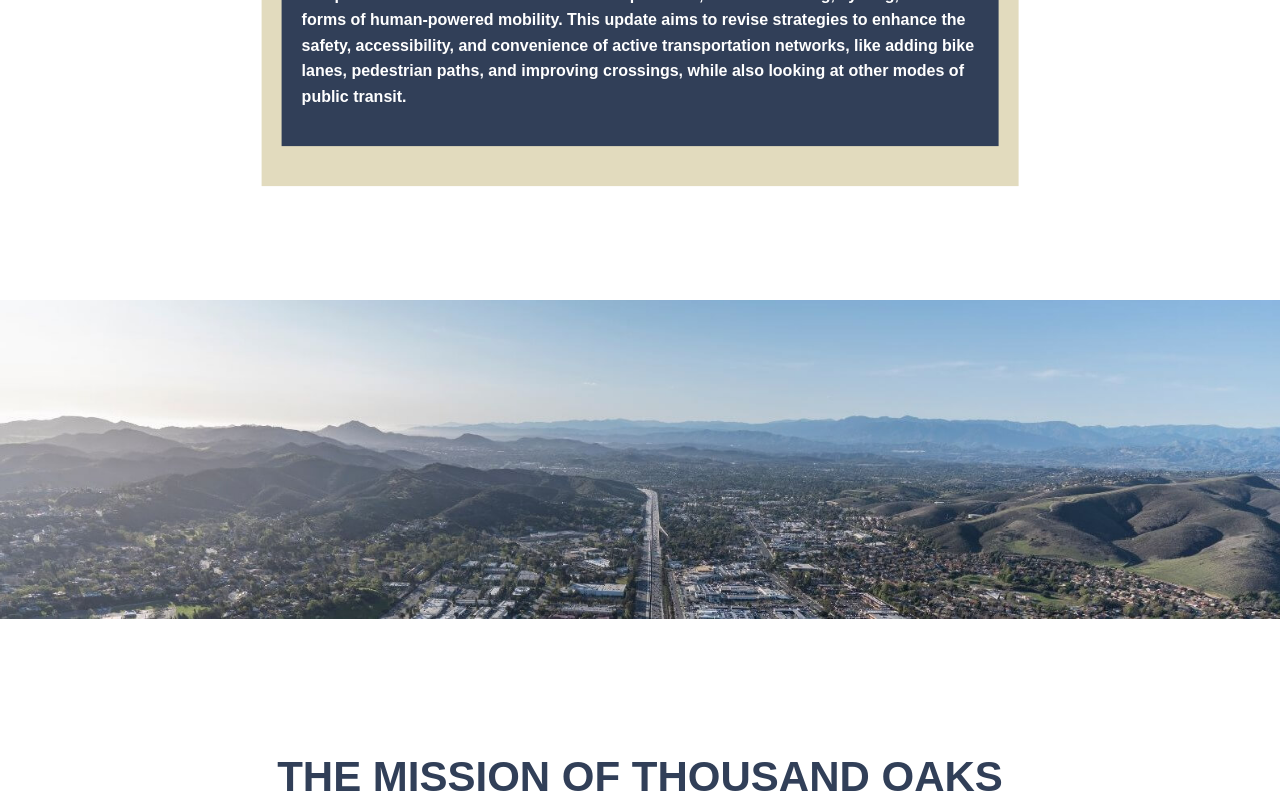
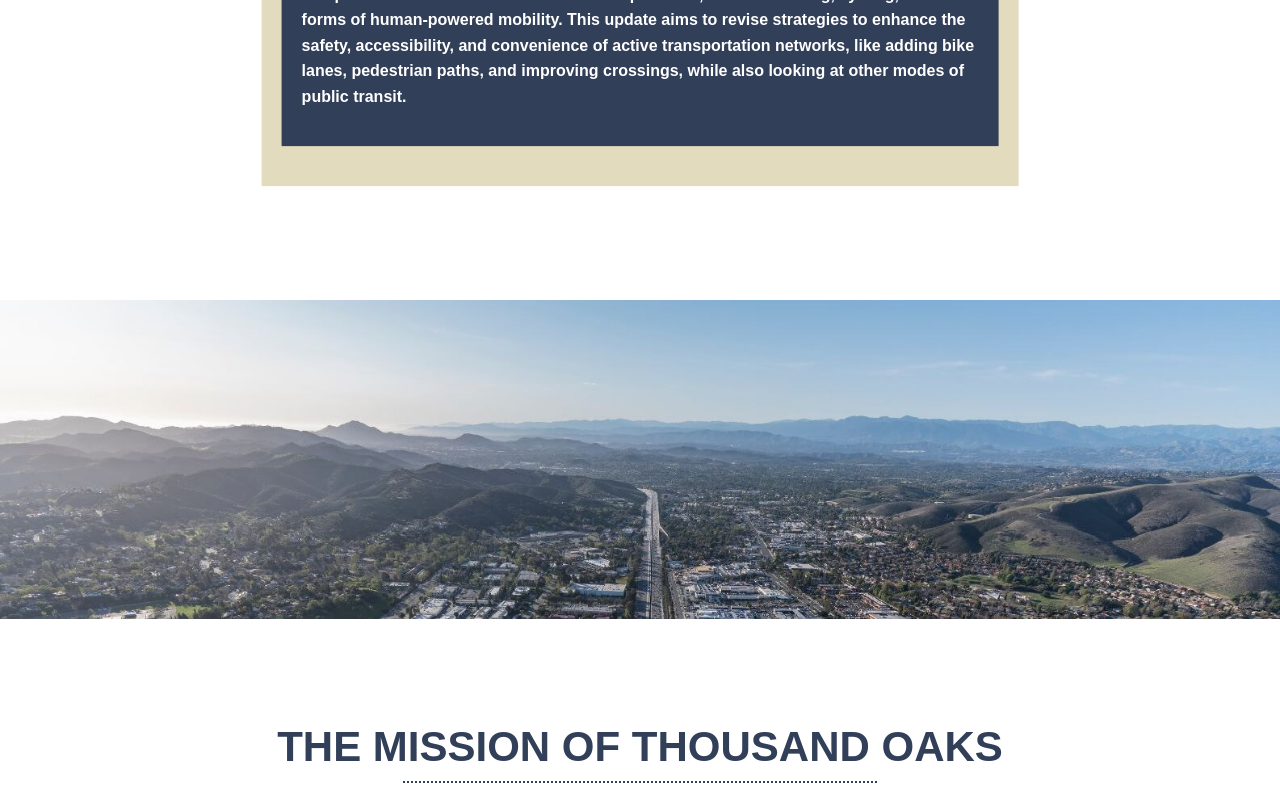
Before and after one commit to cortesllg/toaksATP, a Next.js app: page / in a window 1280 px wide. Shown: the part 1150-1950 px from the top of the page. Built offline with nearby package versions, Linux system fonts and the light colour scheme.

Commit message:
misc changes to main page.tsx

```diff
--- a/app/globals.css
+++ b/app/globals.css
@@ -302,7 +302,7 @@
 .full-width-image {
   width: 100%;
   overflow: hidden;
-  margin-bottom: 80px; /* ✅ Add or increase this for space below */
+  margin-bottom: 50px; /* ✅ Add or increase this for space below */
 }
 .full-width-img {
   width: 100%;
```
